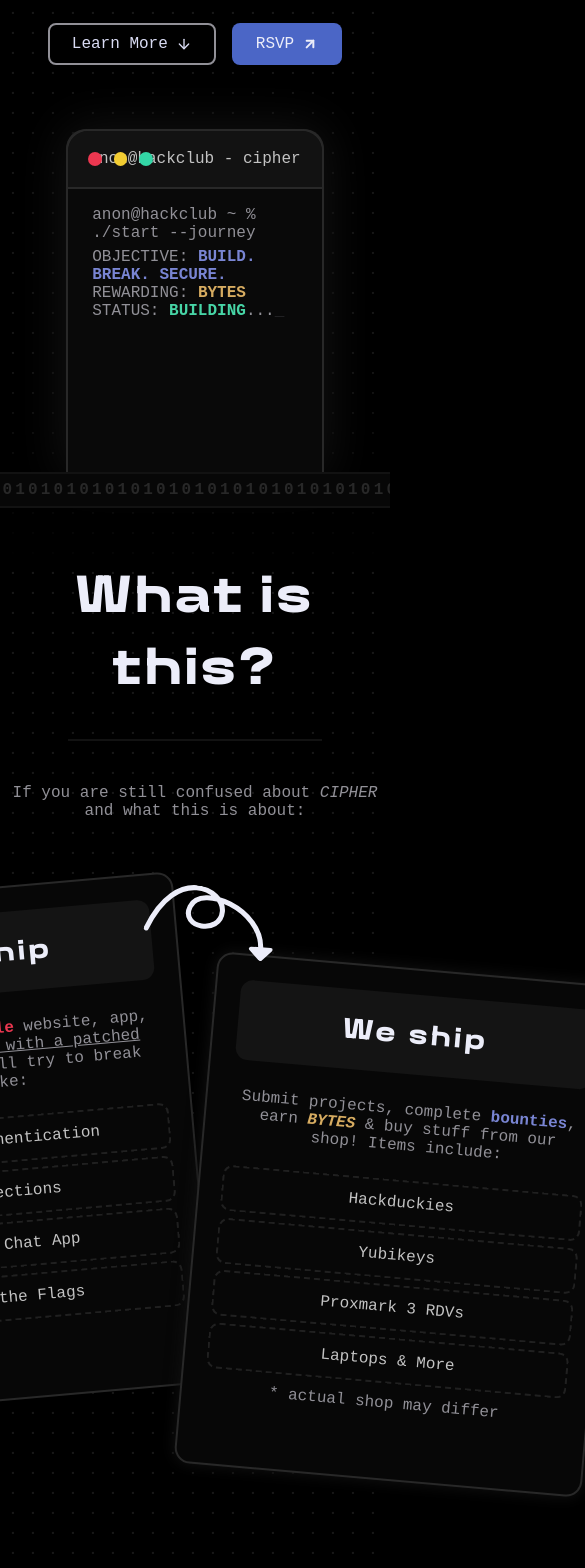
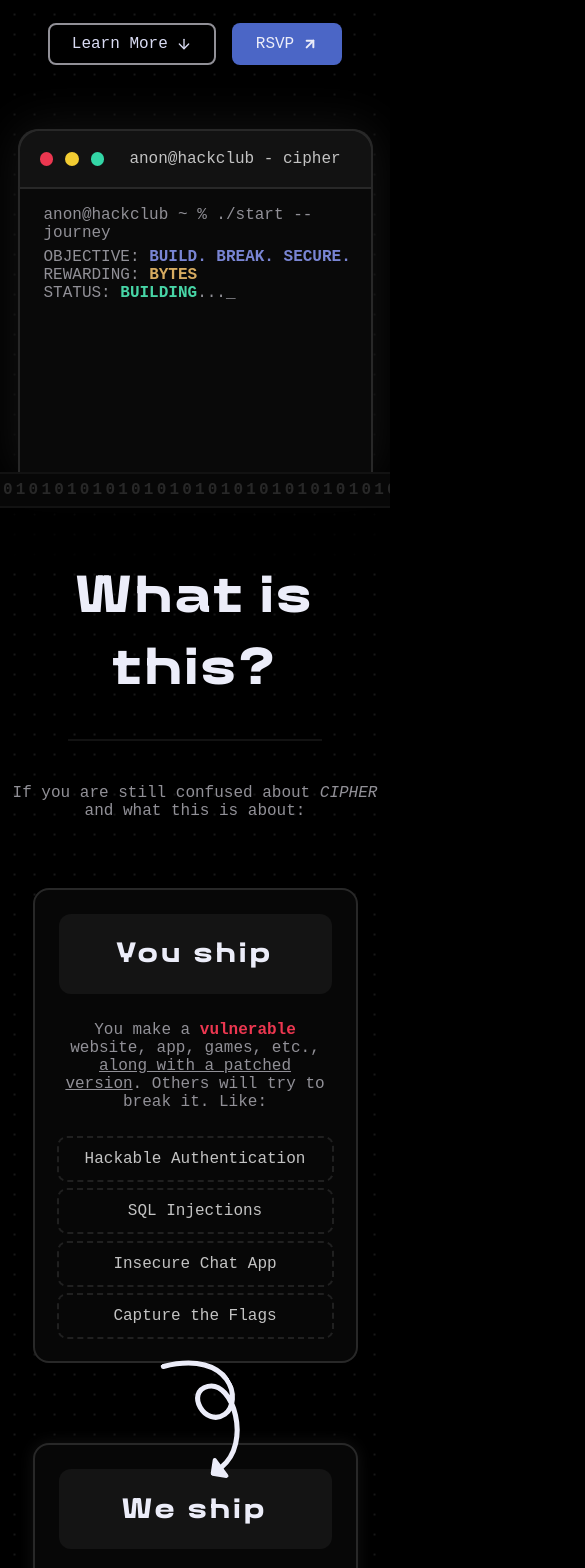
Before and after one commit to rupnil-codes/cipher, a React (Vite) app: page / in a window 390 px wide. Shown: the part 280-1848 px from the top of the page, 585 px wide, since content can reach past the window. Built offline with nearby package versions, Linux system fonts and the light colour scheme.

Commit message:
(v0.5.2-alpha) Responsiveness!!
Added responsive support for a wide range of devicesss! Mobile view doesnt look so cursed now lol

```diff
--- a/src/styles/App.css
+++ b/src/styles/App.css
@@ -47,6 +47,8 @@
     display: flex;
     flex-direction: column;
     align-items: center;
+
+    overflow-x: hidden;
 }
 
 #trailer {
--- a/src/styles/routes/landing.css
+++ b/src/styles/routes/landing.css
@@ -118,6 +118,7 @@
     /*height: 18rem;*/
 
     max-width: 55rem;
+    min-width: 27rem;
     width: 65%;
 
     border-radius: 1.25rem 1.25rem 0 0;
@@ -185,6 +186,7 @@
     width: 100%;
 
     color: var(--clr-surface-a80);
+    margin-left: 5rem;
 }
 
 .landing .hero .terminal .body {
@@ -716,6 +718,7 @@
 
     /*margin-bottom: 12rem;*/
     /*background-color: var(--clr-dark-a0);*/
+    text-align: center
 }
 
 
@@ -761,6 +764,7 @@
     letter-spacing: 2px;
 
     margin: 0;
+    text-align: center;
 }
 
 .footer p {
@@ -828,3 +832,82 @@
     0%,50%,100% { opacity: 1; }
     25%,75% { opacity: 0; }
 }
+
+
+@media screen and (max-width: 930px) {
+    .ysws .cards {
+        flex-direction: column;
+        justify-content: center;
+        align-items: center;
+        width: 55rem;
+        height: 64rem;
+
+        /*background-color: var(--clr-surface-tonal-a50);*/
+    }
+    .arrow {
+        rotate: 50deg;
+    }
+
+    .community .container .description {
+        text-align: center;
+    }
+    .community .container .buttons {
+        justify-content: center;
+    }
+    .community .container {
+        flex-direction: column;
+        gap: 2.5rem;
+    }
+}
+
+@media screen and (max-width: 480px) {
+    .landing .hero .terminal {
+        min-width: 5rem;
+        width: 90%;
+    }
+
+    .community .container {
+        width: 100%;
+    }
+
+    .community .container .terminal {
+        min-width: 5rem;
+        width: 90%;
+    }
+}
+
+@media screen and (max-width: 430px) {
+    .ysws .cards {
+        width: 100%;
+        height: auto;
+
+        text-align: center;
+    }
+    .ysws .cards .card {
+        height: 90%;
+        width: 70%;
+    }
+    .ysws .cards .card.ys {
+        rotate: 0deg;
+    }
+    .ysws .cards .card.ws {
+        rotate: 0deg;
+    }
+}
+
+@media screen and (max-width: 380px) {
+    .actions {
+        opacity: 0;
+        visibility: hidden;
+        height: 0;
+        width: 0;
+    }
+
+    .landing .hero .terminal .titlebar .title-container {
+        margin-left: 0;
+    }
+
+    .community h1 {
+        font-size: 2.5rem;
+    }
+}
```
